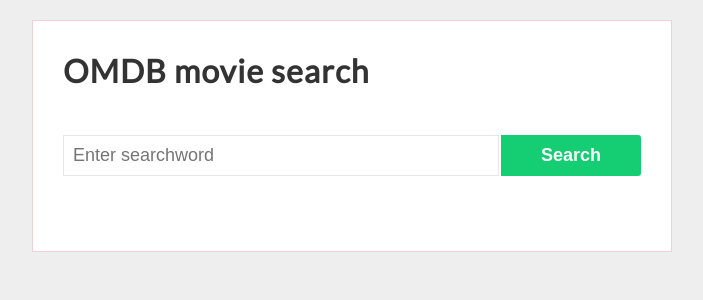
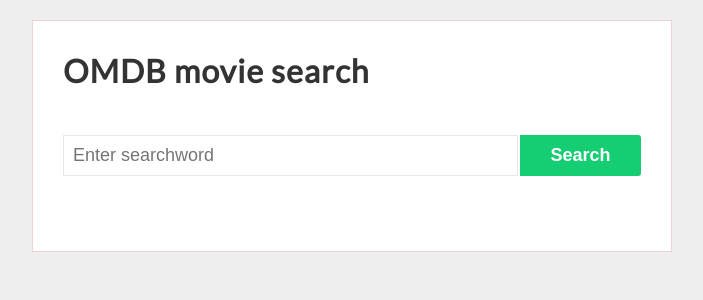
Before and after one commit to mickeeri/omdb-search, a React (Create React App) app: page / in a window 1280 px wide. Shown: the top 300 px of the page, without its empty margins (288-991 px from the left). Built offline with nearby package versions, Linux system fonts and the light colour scheme; the HTML template or start-up script is replaced by a standard one; what styled-media-query would draw is missing.

Commit message:
Update styling.

```diff
--- a/src/components/styles.js
+++ b/src/components/styles.js
@@ -35,8 +35,9 @@
   box-shadow: none;
   outline: none;
   border: 1px solid #e7e7e7;
-  width: 80%;
   font-size: 18px;
+  min-width: 0;
+  flex: 4;
 
   &:focus {
     box-shadow: 0 0 5px rgba(81, 203, 238, 1);
@@ -46,7 +47,6 @@
 
 export const SearchButton = styled.button`
   margin-left: 2px;
-  padding: 10px 40px;
   cursor: pointer;
   background: #15cd72;
   border: 0;
@@ -56,6 +56,7 @@
   transition: opacity 0.4s;
   font-size: 18px;
   white-space: nowrap;
+  flex: 1;
 
   &:hover {
     background: #0cb863;
```
